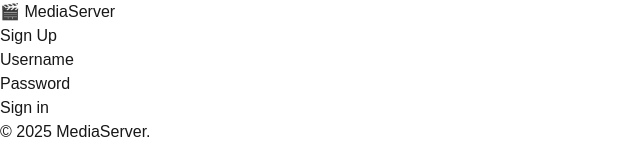
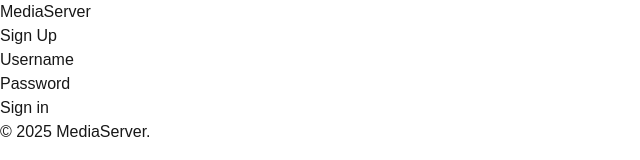
Before and after one commit to vd84/media-server-web, a Next.js app: page /sign-in in a window 1280 px wide. Shown: the top 160 px of the page, without its empty margins (0-640 px from the left). Built offline with nearby package versions, Linux system fonts and the light colour scheme; no server answers.

Commit message:
delete emoji

```diff
--- a/src/app/components/header/index.tsx
+++ b/src/app/components/header/index.tsx
@@ -20,7 +20,7 @@ const Header: React.FC = () => {
         <nav className="container mx-auto flex items-center justify-between p-4">
             <div className="text-2xl font-bold">
                 <Link href="/">
-                    🎬 MediaServer
+                    MediaServer
                 </Link>
             </div>
             {!isSignInPage &&
```
